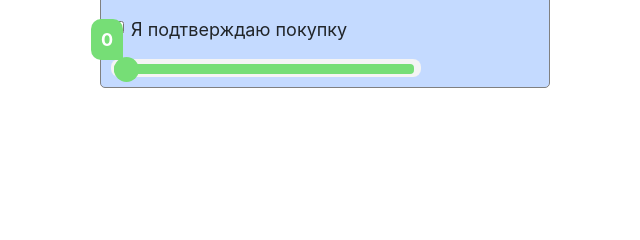
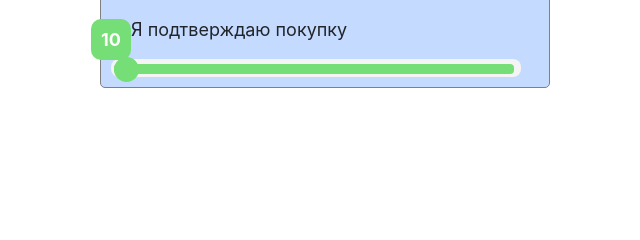
Before and after one commit to Neonchik4/Railway_Revolution, a Flask app: page /buying_train in a window 1280 px wide. Shown: the part 536-776 px from the top of the page, without its empty margins (315-955 px from the left). Run offline with Flask 3, Linux system fonts and the light colour scheme; some libraries are stand-ins or nearby versions.

Commit message:
fixed range and output.style.left

```diff
--- a/static/css/style.css
+++ b/static/css/style.css
@@ -25,7 +25,7 @@ form.buying_train_form {
 	position: relative;
 	background: #f4f4f4;
 	border-radius: 8px;
-	width: 310px;
+	width: 410px;
 	height: 18px;
 }
 
@@ -36,7 +36,7 @@ output {
 	padding: 7px 10px;
 	background: #76de76;
 	color: #fff;
-	border-radius: 10px 10px 0 10px;
+	border-radius: 10px 10px 10px 10px;
 	font-weight: bold;
 }
 
@@ -44,7 +44,7 @@ output {
 	position: relative;
 	top: -5px;
 	left: 3px;
-	width: 300px;
+	width: 400px;
 	height: 10px;
 	background: #76de76;
 	-webkit-appearance: none;
--- a/templates/buying_train.html
+++ b/templates/buying_train.html
@@ -63,25 +63,25 @@
         </script>
 
         <div class="slider">
-            <output for="fader" id="volume">0</output>
-            <input type="range" id="fader" min="0" max="300" value="0" step="1" oninput="outputUpdate(value)">
+            <output for="fader" id="volume">10</output>
+            <input type="range" id="fader" min="10" max="450" value="0" step="1" oninput="outputUpdate(value)">
         </div>
         <script type="text/javascript">
             function outputUpdate(vol) {
                 var output = document.querySelector('#volume');
                 output.value = vol;
-                output.style.left = vol - 20 + 'px';
-                if(output.value > 9) {
-                    output.style.left = vol - 30 + 'px';
-                }
+                output.style.left = vol - 30 + 'px';
                 if(output.value > 99) {
-                    output.style.left = vol - 45 + 'px';
+                    output.style.left = vol - 60 + 'px';
                 }
                 if(output.value > 199) {
-                    output.style.left = vol - 53 + 'px';
+                    output.style.left = vol - 75 + 'px';
                 }
                 if(output.value >= 299) {
-                    output.style.left = vol - 61 + 'px';
+                    output.style.left = vol - 90 + 'px';
+                }
+                if(output.value >= 399) {
+                    output.style.left = vol - 105 + 'px';
                 }
             }
         </script>
```
